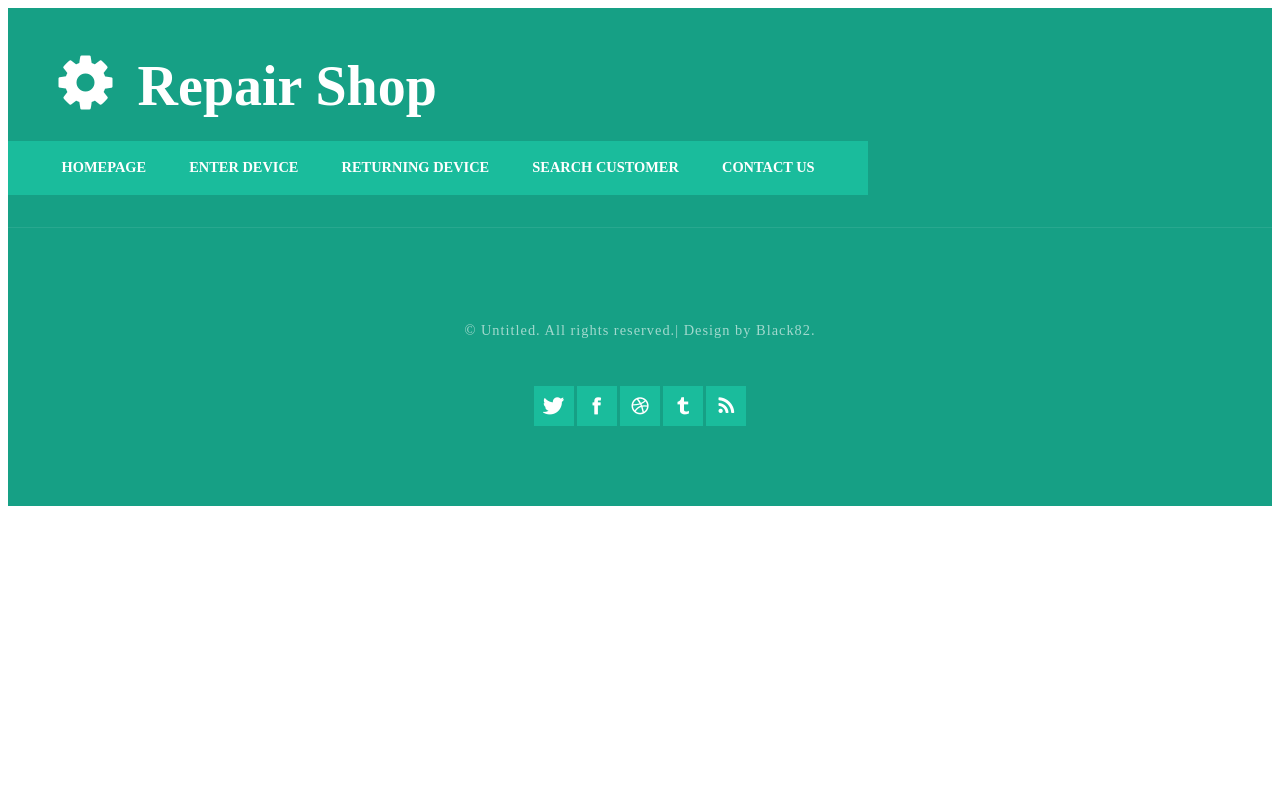
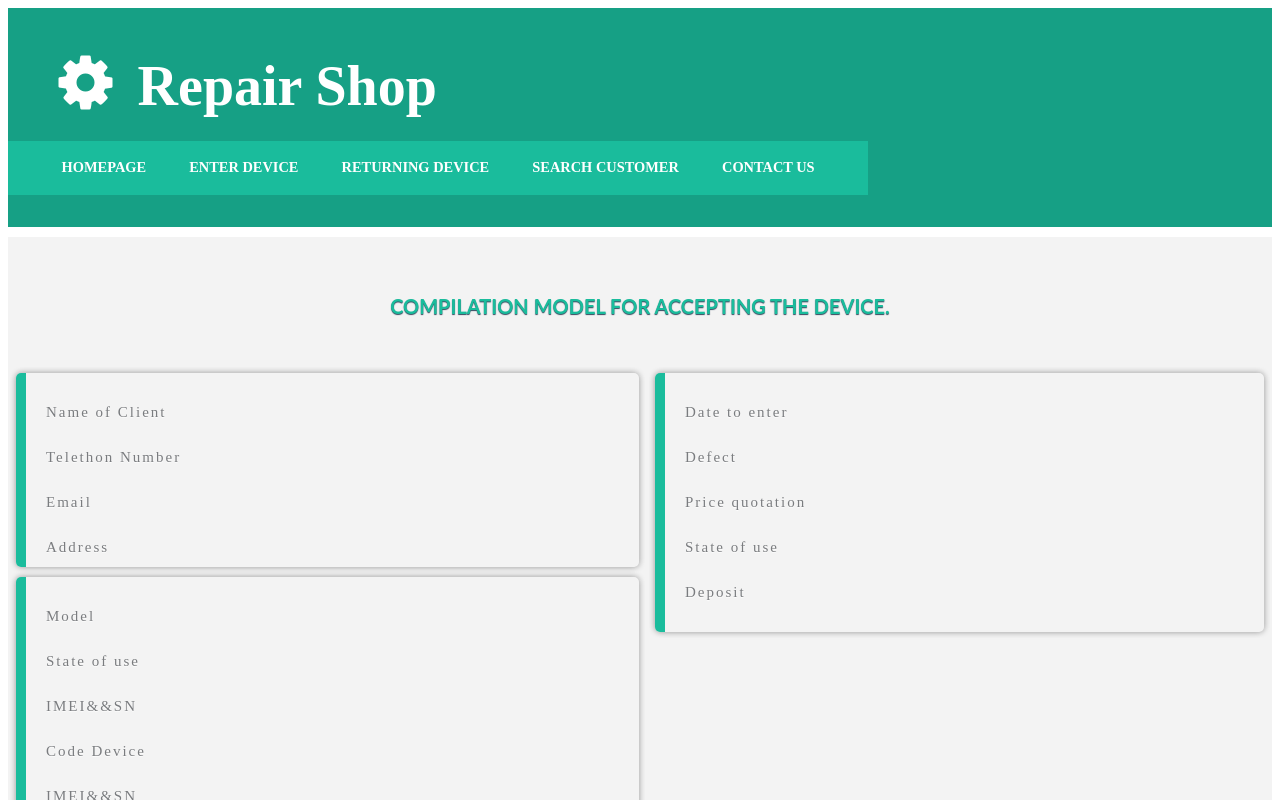
Before and after one commit to black82/RepairShop, an Angular app: page /single in a window 1280 px wide. Before the commit this address led to /. Shown: the top 800 px of the page. Built offline with nearby package versions, Linux system fonts and the light colour scheme.

Commit message:
develop divers device component

```diff
--- a/src/app/app-routing-module.ts
+++ b/src/app/app-routing-module.ts
@@ -3,12 +3,14 @@ import {RouterModule, Routes} from '@angular/router';
 import {HomeComponent} from './component/home/home.component';
 import {DeviceinputComponent} from './component/deviceinput/deviceinput.component';
 import {OtpoutDeviceComponent} from './component/otpout-device/otpout-device.component';
+import {SingleContentComponent} from './component/single-content/single-content.component';
 
 
 export const routers: Routes = [
   {path: '', component: HomeComponent},
   {path: 'enter', component: DeviceinputComponent},
-  {path: 'return', component: OtpoutDeviceComponent}
+  {path: 'return', component: OtpoutDeviceComponent},
+  {path: 'single', component: SingleContentComponent}
 ];
 
 @NgModule({
--- a/src/app/app.module.ts
+++ b/src/app/app.module.ts
@@ -8,6 +8,7 @@ import {HomeComponent} from './component/home/home.component';
 import {AppRoutingModule} from './app-routing-module';
 import {DeviceinputComponent} from './component/deviceinput/deviceinput.component';
 import {OtpoutDeviceComponent} from './component/otpout-device/otpout-device.component';
+import {SingleContentComponent} from './component/single-content/single-content.component';
 
 @NgModule({
   declarations: [
@@ -16,7 +17,8 @@ import {OtpoutDeviceComponent} from './component/otpout-device/otpout-device.com
     FooterComponent,
     HomeComponent,
     DeviceinputComponent,
-    OtpoutDeviceComponent
+    OtpoutDeviceComponent,
+    SingleContentComponent
   ],
     imports: [
         AppRoutingModule,
--- a/src/app/component/deviceinput/deviceinput.component.html
+++ b/src/app/component/deviceinput/deviceinput.component.html
@@ -1,61 +1,84 @@
 <div class="container">
   <div class="title-container">
-    <p class="title-form"> Compilation model for accepting the device.</p>
+    <p class="title-form"><span class="icon icon-check-empty"> </span>Compilation model for accepting the device.</p>
   </div>
   <form class="submit">
     <div class="row">
       <div class="row-1">
         <label>
           <span class="input-title">Date to enter</span>
+          <span class="icon icon-calendar"></span>
           <input class="col-1" type="date">
         </label>
         <label><span class="input-title">Address</span>
+          <span class="icon icon-building"></span>
           <input class="col-1">
         </label>
-        <label><span class="input-title">Model</span>
+        <label>
+          <span class="input-title">Model</span>
+          <span class="icon icon-mobile-phone"></span>
           <input class="col-1">
         </label>
-        <label><span class="input-title">Defect</span>
+        <label>
+          <span class="input-title">Defect</span>
+          <span class="icon icon-ambulance"></span>
           <input class="col-1">
         </label>
-        <label><span class="input-title">Price quotation</span>
+        <label>
+          <span class="input-title">Price quotation</span>
+          <span class="icon icon-money"></span>
           <input class="col-1">
         </label>
         <label><span class="input-title">Email</span>
+          <span class="icon icon-inbox"></span>
           <input class="col-1">
         </label>
         <label><span class="input-title">State of use</span>
+          <span class="icon icon-star"></span>
           <input class="col-1">
         </label>
 
       </div>
       <div class="row-2">
         <label><span class="input-title">Code Device</span>
+          <span class="icon icon-certificate"></span>
           <input class="col-2">
         </label>
-        <label><span class="input-title">Name of Client</span>
+        <label>
+          <span class="input-title">Name of Client</span>
+          <span class="icon icon-user"></span>
           <input class="col-2">
         </label>
-        <label><span class="input-title">Telethon Number</span>
+        <label>
+          <span class="input-title">Telethon Number</span>
+          <span class="icon icon-phone"></span>
           <input class="col-2">
         </label>
 
-        <label><span class="input-title">IMEI&&SN</span>
+        <label>
+          <span class="input-title">IMEI&&SN</span>
+          <span class="icon icon-barcode"></span>
           <input class="col-2">
         </label>
-        <label><span class="input-title">Deposit</span>
+        <label>
+          <span class="input-title">Deposit</span>
+          <span class="icon icon-money"></span>
           <input class="col-2">
         </label>
-        <label><span class="input-title">Password Device</span>
+        <label>
+          <span class="input-title">Password Device</span>
+          <span class="icon icon-unlock"></span>
           <input class="col-2">
         </label>
-        <label><span class="input-title">Accessory</span>
+        <label>
+          <span class="input-title">Accessory</span>
+          <span class="icon icon-camera-retro"></span>
           <input class="col-2">
         </label>
       </div>
     </div>
     <div class="title-container">
-      <p class="title-form"> Tests at the entrance of the machine.</p>
+      <p class="title-form"><span class="icon icon-tasks"></span> Tests at the entrance of the machine.</p>
     </div>
     <div class="col-3">
       <div class="check-rouw-1">
@@ -107,15 +130,15 @@
     </div>
     <div class="text-div">
       <div class="title-container">
-        <p class="title-form"> Note the entrance of the machine.</p>
+        <p class="title-form"><span class="icon icon-bookmark"></span> Note the entrance of the machine.</p>
       </div>
       <label>
         <textarea class="text-area">...</textarea>
       </label>
     </div>
     <div class="button_form">
-      <a class="dismiss" href="enter"><span>Discard Form</span></a>
-      <a class="button button-small" href="enter" type="submit"><span>Submit Form</span>
+      <a class="dismiss" href="enter"><i class="icon icon-remove">Discard Form</i></a>
+      <a class="button button-small" href="enter" type="submit"><i class="icon icon-save">Submit Form</i>
       </a>
     </div>
   </form>
--- a/src/app/component/header/header.component.html
+++ b/src/app/component/header/header.component.html
@@ -11,7 +11,8 @@
                   </li>
                   <li class="current_page_item"><a accesskey="3" class="teaming" href="return" title="">Returning
                     device</a></li>
-                  <li class="current_page_item"><a accesskey="4" class="teaming" href="#" title="">Search Customer</a>
+                  <li class="current_page_item"><a accesskey="4" class="teaming" href="single" title="">Search
+                    Customer</a>
                   </li>
                   <li class="current_page_item"><a accesskey="5" class="teaming" href="#" title="">Contact Us</a></li>
                 </ul>
--- a/src/app/component/otpout-device/otpout-device.component.html
+++ b/src/app/component/otpout-device/otpout-device.component.html
@@ -1,57 +1,75 @@
 <div class="container">
   <div class="title-container">
-    <p class="title-form"> Compilation model for returning the device.</p>
+    <p class="title-form"><i class="icon icon-check"></i>Compilation model for returning the device.</p>
   </div>
   <form class="submit">
     <div class="row">
       <div class="row-1">
         <label>
           <span class="input-title">Return Date</span>
+          <i class="icon icon-calendar"></i>
           <input class="col-1" type="date">
         </label>
-        <label><span class="input-title"> Name  client</span>
+        <label>
+          <span class="input-title"> Name  client</span>
+          <i class="icon icon-user"></i>
           <input class="col-1">
         </label>
-        <label><span class="input-title">Model</span>
+        <label>
+          <span class="input-title">Model</span>
+          <i class="icon icon-mobile-phone"></i>
           <input class="col-1">
         </label>
-        <label><span class="input-title">IMEI&&SN</span>
+        <label>
+          <span class="input-title">IMEI&&SN</span>
+          <i class="icon icon-key"></i>
           <input class="col-1">
         </label>
-        <label><span class="input-title">Defect</span>
+        <label>
+          <span class="input-title">Defect</span>
+          <i class="icon icon-ambulance"></i>
           <input class="col-1">
         </label>
         <label><span class="input-title">Parts replaced</span>
-          <input class="col-1">
-        </label>
-        <label><span class="input-title">Work done</span>
+          <i class="icon icon-hdd"></i>
           <input class="col-1">
         </label>
 
       </div>
       <div class="row-2">
         <label><span class="input-title">Work done</span>
+          <i class="icon icon-wrench"></i>
+          <input class="col-1">
+        </label>
+
+        <label><span class="input-title">Price quotation</span>
+          <i class="icon icon-money"></i>
           <input class="col-2">
         </label>
-        <label><span class="input-title">Price quotation</span>
+        <label>
+          <span class="input-title">Address</span>
+          <i class="icon icon-building"></i>
           <input class="col-2">
         </label>
-        <label><span class="input-title">Address</span>
+        <label>
+          <span class="input-title">Telethon Model</span>
+          <i class="icon icon-mobile-phone"></i>
           <input class="col-2">
         </label>
-        <label><span class="input-title">Telethon Model</span>
+        <label>
+          <span class="input-title">Deposit</span>
+          <i class="icon icon-money"></i>
           <input class="col-2">
         </label>
-        <label><span class="input-title">Deposit</span>
-          <input class="col-2">
-        </label>
-        <label><span class="input-title">Accessory</span>
+        <label>
+          <span class="input-title">Accessory</span>
+          <i class="icon icon-cog"></i>
           <input class="col-2">
         </label>
       </div>
     </div>
     <div class="title-container">
-      <p class="title-form"> Tests at the entrance of the machine.</p>
+      <p class="title-form"><i class="icon icon-tasks"></i> Tests at the entrance of the machine.</p>
     </div>
     <div class="col-3">
       <div class="check-rouw-1">
@@ -103,15 +121,15 @@
     </div>
     <div class="text-div">
       <div class="title-container">
-        <p class="title-form"> Note the entrance of the machine.</p>
+        <p class="title-form"><i class="icon icon-bookmark"></i> Note the entrance of the machine.</p>
       </div>
       <label>
         <textarea class="text-area">...</textarea>
       </label>
     </div>
     <div class="button_form">
-      <a class="dismiss" href="enter"><span>Discard Form</span></a>
-      <a class="button button-small" href="enter" type="submit"><span>Submit Form</span>
+      <a class="dismiss" href="enter"><span class="icon icon-remove">Discard Form</span></a>
+      <a class="button button-small" href="enter" type="submit"><span class="icon icon-save">Submit Form</span>
       </a>
     </div>
   </form>
--- /dev/null
+++ b/src/app/component/single-content/single-content.component.css
@@ -0,0 +1,81 @@
+* {
+  margin: 0;
+  padding: 0;
+  box-sizing: border-box;
+
+}
+
+.title-container {
+  padding-top: 40px;
+  padding-bottom: 30px;
+
+}
+
+.title-form {
+  color: #1ABC9C;
+  font-family: 'Lato', sans-serif;
+  font-size: 20px;
+  text-transform: uppercase;
+  line-height: 58px;
+  text-align: center;
+  font-weight: bold;
+  text-shadow: 0 1px 1px #34495E;
+}
+
+.container {
+  margin-top: 10px;
+  margin-bottom: 10px;
+  background: #F3F3F3;
+}
+
+.input-title {
+  display: grid;
+  color: #7a7c7f;
+  font-size: 15px;
+  font-family: "Libre Baskerville", serif;
+  line-height: 25px;
+  text-align: left;
+  text-shadow: 0 1px 1px #fff;
+  padding-top: 20px;
+}
+
+.row-1,
+.row-2 {
+  display: grid;
+  flex-grow: 1;
+  flex-wrap: wrap;
+  padding: 0.5rem;
+}
+
+.row {
+  display: flex;
+  margin-bottom: 30px;
+}
+
+.border,
+.container-2-content {
+  list-style: none;
+  padding: 0;
+}
+
+.border li,
+.container-2-content {
+  font-family: "Trebuchet MS", "Lucida Sans";
+  padding: 7px 20px;
+  margin-bottom: 10px;
+  border-radius: 5px;
+  border-left: 10px solid #1ABC9C;
+  box-shadow: 2px -2px 5px 0 rgba(0, 0, 0, .1),
+  -2px -2px 5px 0 rgba(0, 0, 0, .1),
+  2px 2px 5px 0 rgba(0, 0, 0, .1),
+  -2px 2px 5px 0 rgba(0, 0, 0, .1);
+  font-size: 20px;
+  letter-spacing: 2px;
+  transition: 0.3s all linear;
+}
+
+
+.border li:hover,
+.container-2-content:hover {
+  border: 4px solid #1ABC9C;
+}
--- /dev/null
+++ b/src/app/component/single-content/single-content.component.html
@@ -0,0 +1,40 @@
+<div class="container">
+  <div class="title-container">
+    <p class="title-form"> Compilation model for accepting the device.</p>
+  </div>
+  <div class="row">
+    <div class="row-1">
+      <div class="container-1-content">
+        <div class="container-2-content">
+          <span class="input-title">Name of Client</span>
+          <span class="input-title">Telethon Number</span>
+          <span class="input-title">Email</span>
+          <span class="input-title">Address</span>
+        </div>
+      </div>
+      <ul class="border">
+        <li>
+          <span class="input-title">Model</span>
+          <span class="input-title">State of use</span>
+          <span class="input-title">IMEI&&SN</span>
+          <span class="input-title">Code Device</span>
+          <span class="input-title">IMEI&&SN</span>
+          <span class="input-title">Password Device</span>
+          <span class="input-title">Accessory</span>
+        </li>
+      </ul>
+    </div>
+    <div class="row-2">
+      <ul class="border">
+        <li>
+          <span class="input-title">Date to enter</span>
+          <span class="input-title">Defect</span>
+          <span class="input-title">Price quotation</span>
+          <span class="input-title">State of use</span>
+          <span class="input-title">Deposit</span>
+          <span class="input-title"></span>
+        </li>
+      </ul>
+    </div>
+  </div>
+</div>
```
Also changed, not shown: src/app/component/deviceinput/deviceinput.component.css (+19 -0 lines), src/app/component/single-content/single-content.component.ts (added, +17 -0 lines), 1 other file (tests, documents, lock files or other folders).
